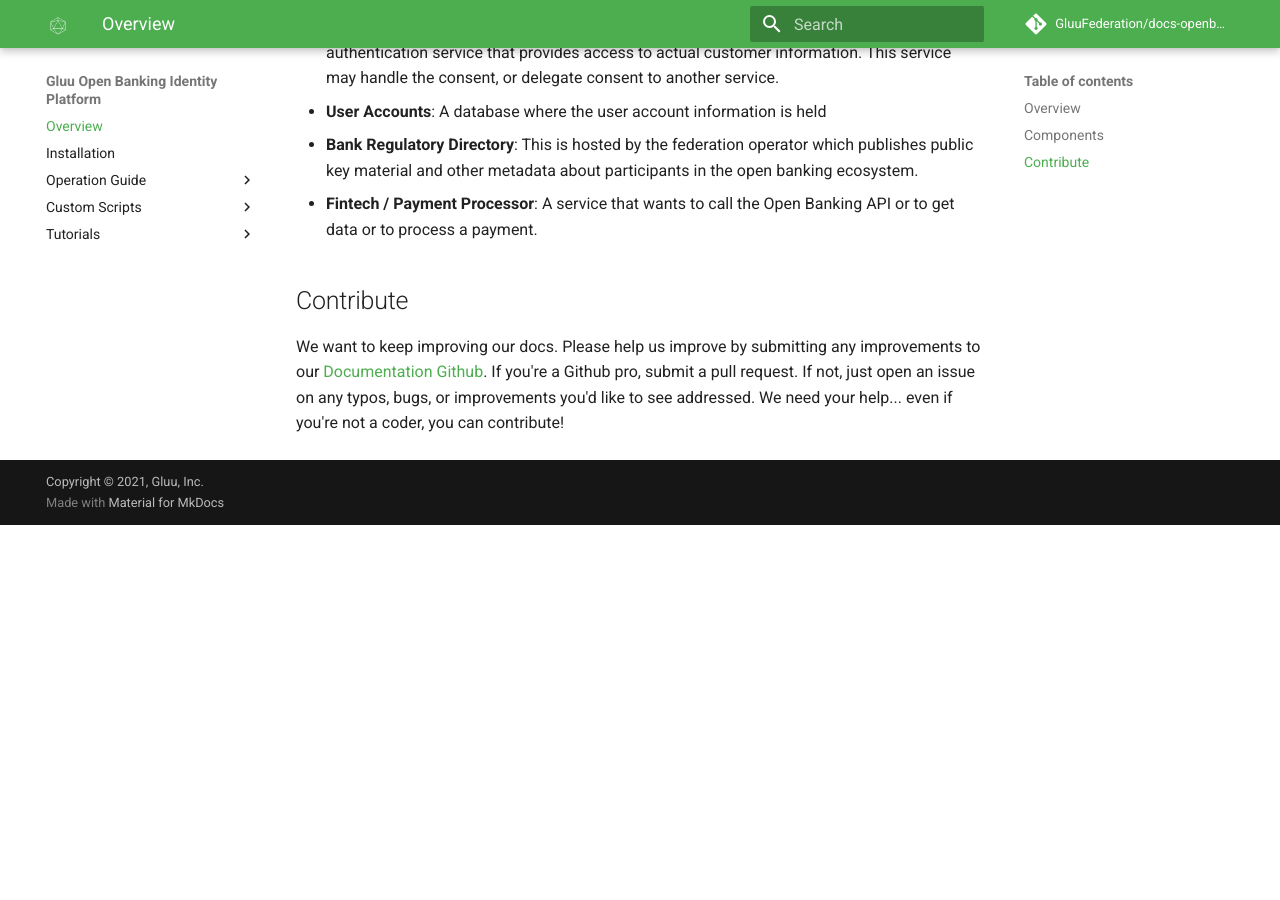
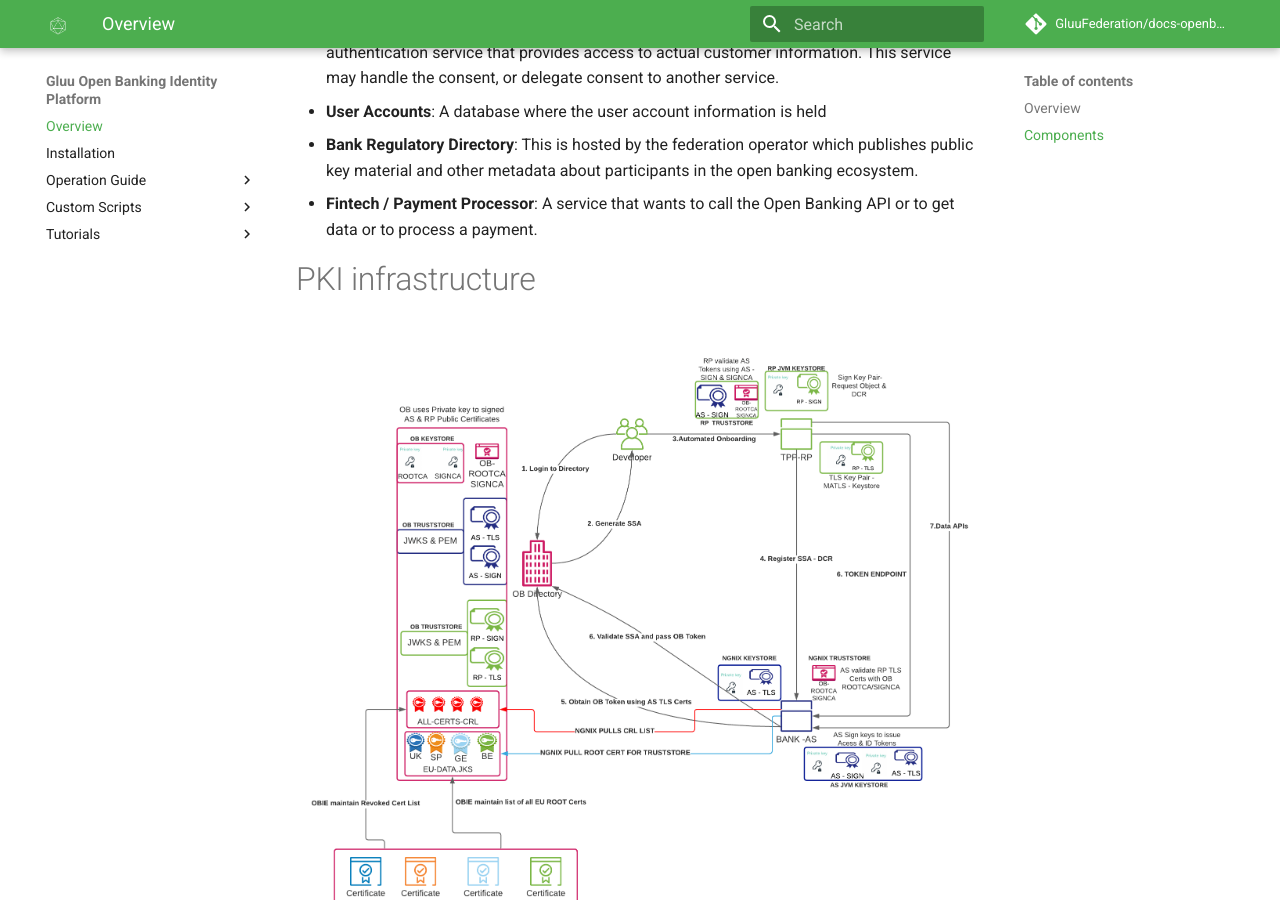
Before and after one commit to GluuFederation/docs-openbanking-prod, an MkDocs documentation site: the page built from docs/source/index.md, in a window 1280 px wide and 900 px high, scrolled down 1560 px. Built offline with MkDocs 1.6.1 and Material for MkDocs 9.7.7, drawn with Linux system fonts in a browser that asks for light colours; comment, search, counter and statistics services are not loaded; before the commit the page ends 2085 px from its top, so only the background shows below that.

Commit message:
Update index.md

```diff
--- a/docs/source/index.md
+++ b/docs/source/index.md
@@ -31,5 +31,9 @@ The core software is developed at the [Linux Foundation Janssen Project](https:/
 * **Bank Regulatory Directory**: This is hosted by the federation operator which publishes public key material and other metadata about participants in the open  banking ecosystem.
 * **Fintech / Payment Processor**: A service that wants to call the Open Banking API or to get data or to process a payment.
 
+# PKI infrastructure
+
+![Overview](./img/PKI_Infra.png)
+
 ## Contribute
 We want to keep improving our docs. Please help us improve by submitting any improvements to our [Documentation Github](https://github.com/GluuFederation/docs-open-banking-prod). If you're a Github pro, submit a pull request. If not, just open an issue on any typos, bugs, or improvements you'd like to see addressed. We need your help... even if you're not a coder, you can contribute!
```
